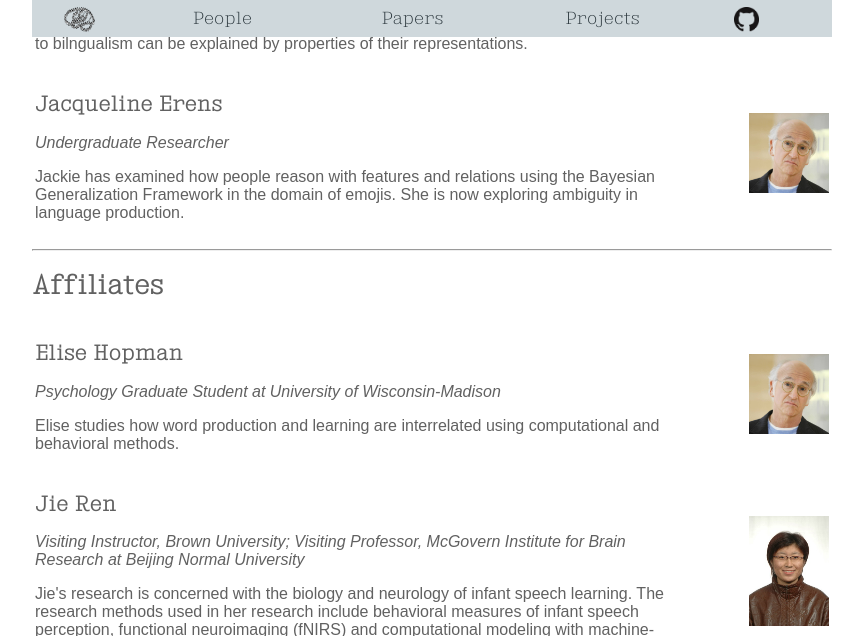
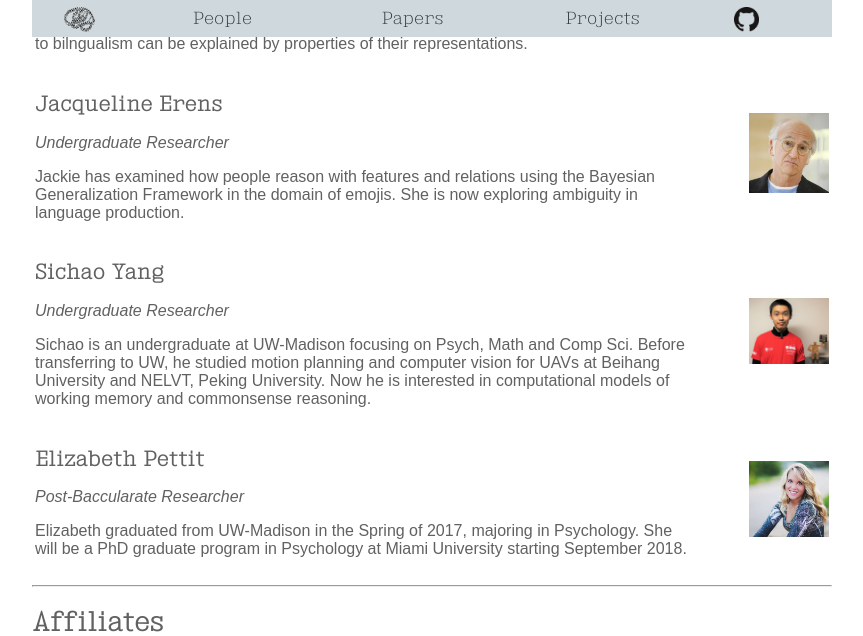
Before and after one commit to AusterweilLab/AusterweilLab.github.io, a Jekyll site: the page built from people/index.html, in a window 1280 px wide and 1400 px high, scrolled down 1513 px. Shown: the top 636 px of the window, without its empty margins (208-1071 px from the left). Built offline with Jekyll 4.4.1, drawn with Linux system fonts in a browser that asks for light colours; some web fonts are replaced; some of the changed text lies outside the part shown; grey boxes are pictures that could not be loaded.

Commit message:
edits and add members/photos

```diff
--- a/_data/people.json
+++ b/_data/people.json
@@ -24,7 +24,7 @@
 			 "website":"http://wwww.ittc.ku.edu/~beckage/"},
 		 {"name": "Shi Xian Liew",
   	 	"title": "Postdoctoral Researcher",
-			"blurb": "Xian recently graduated from University of Melbourne where he worked with Dr. Little. He investigates computational models of categorization.",
+			"blurb": "Xian recently graduated from University of Melbourne where he worked with Dr. Little and Dr. Howe. He investigates computational models of categorization.",
 			"image": "/img/people/xian.png"
 			 }]
 		},
@@ -39,7 +39,19 @@
 	   {"name": "Jacqueline Erens",
 			"title": "Undergraduate Researcher",
 			"blurb": "Jackie has examined how people reason with features and relations using the Bayesian Generalization Framework in the domain of emojis. She is now exploring ambiguity in language production."
-		 }
+		},
+		{
+			"name": "Sichao Yang",
+			"title": "Undergraduate Researcher",
+			"blurb": "Sichao is an undergraduate at UW-Madison focusing on Psych, Math and Comp Sci. Before transferring to UW, he studied motion planning and computer vision for UAVs at Beihang University and NELVT, Peking University. Now he is interested in computational models of working memory and commonsense reasoning.",
+			"image": "/img/people/sichao.jpg"
+		},
+		{
+			"name": "Elizabeth Pettit",
+			"title": "Post-Baccularate Researcher",
+			"blurb": "Elizabeth graduated from UW-Madison in the Spring of 2017, majoring in Psychology. She will be a PhD graduate program in Psychology at Miami University starting September 2018.",
+			"image": "/img/people/elizabeth.jpg"
+		}
 		]
 	},
 
@@ -48,7 +60,9 @@
 		"people": [
 			{"name": "Elise Hopman",
 			 "title": "Psychology Graduate Student at University of Wisconsin-Madison",
-			 "blurb": "Elise studies how word production and learning are interrelated using computational and behavioral methods."
+			 "blurb": "Elise is interested in how language learning works and investigates this question with behavioral as well as computational research.",
+			 "website": "http://lcnl.wisc.edu/index.php/elise-hopman/",
+			 "image": "/img/people/elise.jpg"
 		  },
 			{"name": "Jie Ren",
 			"title": "Visiting Instructor, Brown University; Visiting Professor, McGovern Institute for Brain Research at Beijing Normal University",
@@ -62,7 +76,7 @@
 
 			{"name": "Babak Hemmatian",
 			"title": "Graduate Student at Brown University",
-			"blurb": "I am an Iranian first year Ph.D. student of cognitive science, with a background in psychology, but a new-found love for computational modeling. I am most interested in integrating the computational models offered for different kinds of reasoning (inductive, causal, deductive, etc.), offering new such models (with an emphasis on causal reasoning) and comparing the proposals with regards to how well they capture the qualitative and quantitative aspects of human reasoning."}
+			"blurb": "I am a Ph.D. student of cognitive science, with a background in psychology, but a new-found love for computational modeling. I am most interested in integrating the computational models offered for different kinds of reasoning (inductive, causal, deductive, etc.), offering new such models (with an emphasis on causal reasoning) and comparing the proposals with regards to how well they capture the qualitative and quantitative aspects of human reasoning."}
 		]
 	},
 
```
Also changed, not shown: img/people/elizabeth.jpg (added), img/people/sichao.jpg (added), 1 other file.
